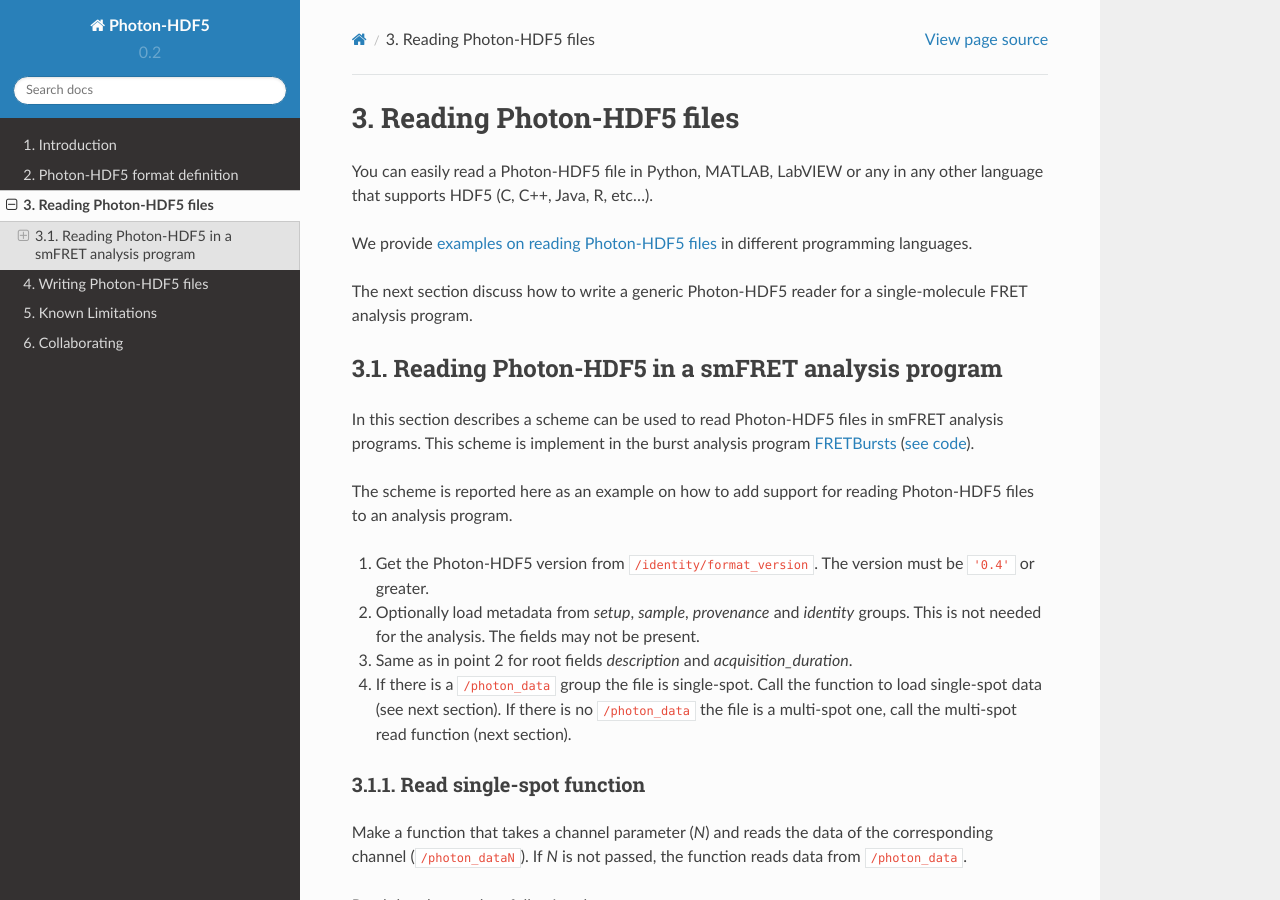
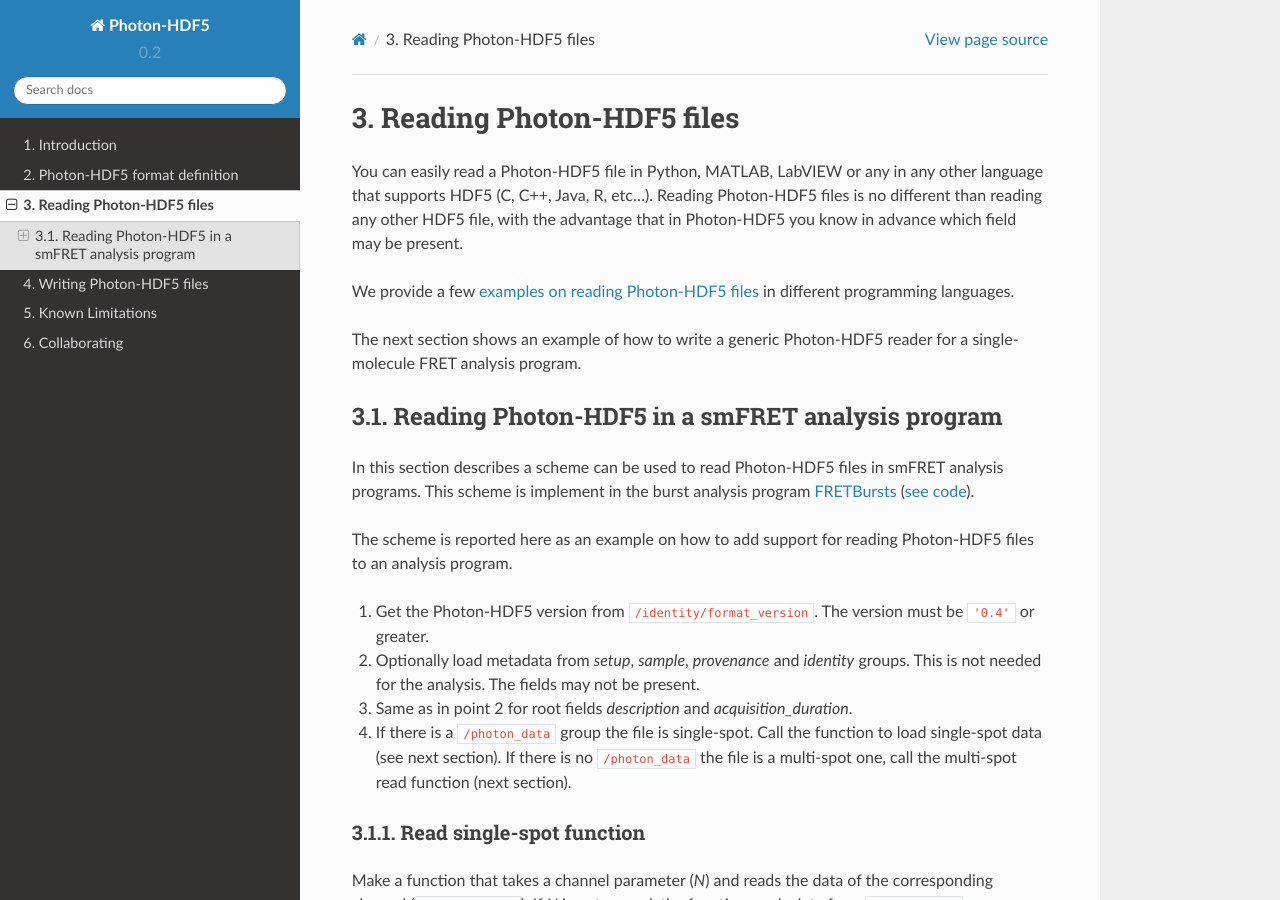
Before and after one commit to Photon-HDF5/photon-hdf5, a Sphinx documentation site: the page built from docs/reading.rst, in a window 1280 px wide and 900 px high. Built offline with Sphinx 7.4.7 and the Read the Docs theme 2.0.0, drawn with Linux system fonts in a browser that asks for light colours.

Commit message:
Reading Photon-HDF5 is the same as reading HDF5

```diff
--- a/docs/reading.rst
+++ b/docs/reading.rst
@@ -5,12 +5,15 @@ Reading Photon-HDF5 files
 
 You can easily read a Photon-HDF5 file in Python, MATLAB, LabVIEW or any
 in any other language that supports HDF5 (C, C++, Java, R, etc...).
+Reading Photon-HDF5 files is no different than reading any other HDF5 file,
+with the advantage that in Photon-HDF5 you know in advance which field may be
+present.
 
-We provide
-`examples  on reading Photon-HDF5 files <http://photon-hdf5.github.io/photon_hdf5_reading_examples/>`_
+We provide a few
+`examples on reading Photon-HDF5 files <http://photon-hdf5.github.io/photon_hdf5_reading_examples/>`_
 in different programming languages.
 
-The next section discuss how to write a generic Photon-HDF5 reader
+The next section shows an example of how to write a generic Photon-HDF5 reader
 for a single-molecule FRET analysis program.
 
 
```
